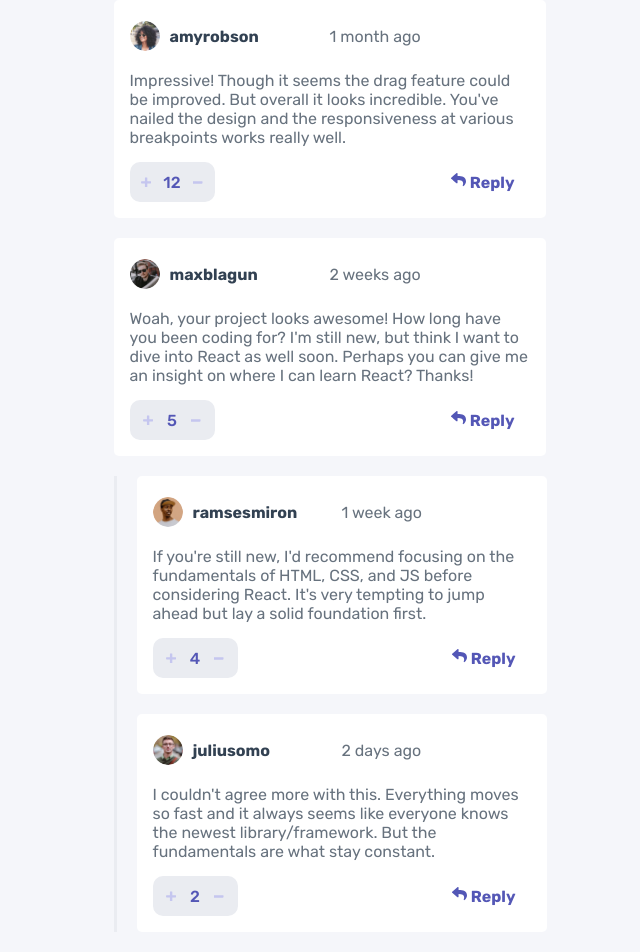
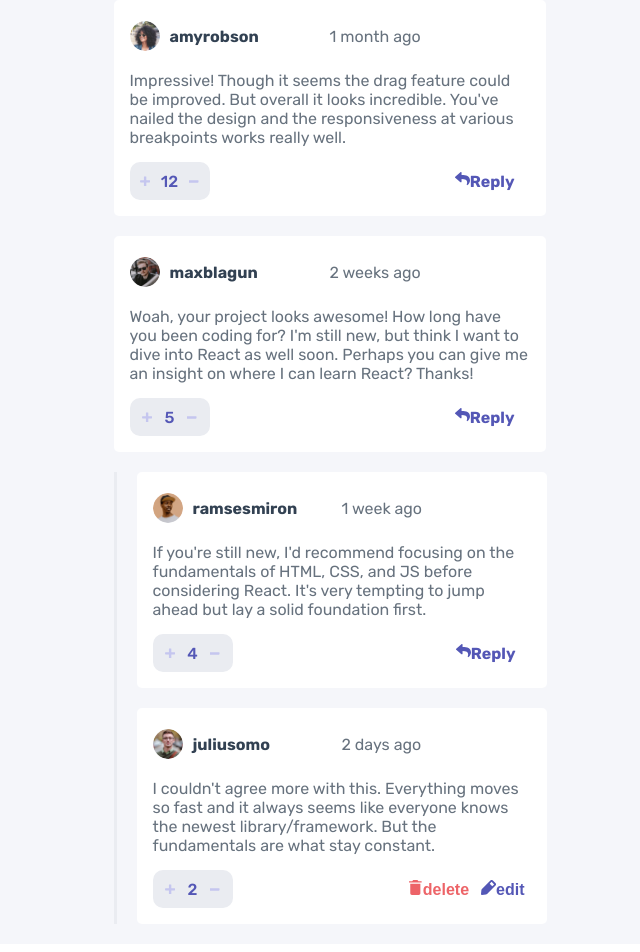
Before and after one commit to gomezjhon1022/interactive-comments-section-main, a React (Create React App) app: page / in a window 1280 px wide. Shown: the whole page, without its empty margins (310-950 px from the left). Built offline with nearby package versions, Linux system fonts and the light colour scheme.

Commit message:
Add: Button delete and edit when the comment is from username

```diff
--- a/src/App.css
+++ b/src/App.css
@@ -82,8 +82,8 @@ main {
 
 .score {
   grid-area: score;
-  height: 40px;
-  width: 85px;
+  height: 38px;
+  width: 80px;
   background-color: var(--light-gray);
   border-radius: 10px;
   display: flex;
@@ -120,6 +120,48 @@ main {
   font-weight: 700;
   justify-self: end;
   cursor: pointer;
+}
+.edit-delete {
+  grid-area: reply;
+  font-weight: 700;
+  justify-self: end;
+}
+
+.edit {
+  color: var(--moderate-blue);
+  border: none;
+  background-color: var(--white);
+  font-weight: 700;
+  font-size: var(--font-size-paragraph);
+  cursor: pointer;
+}
+.delete {
+  color: var(--soft-red);
+  border: none;
+  background-color: var(--white);
+  font-weight: 700;
+  font-size: var(--font-size-paragraph);
+  cursor: pointer;
+}
+
+.editIcon {
+  display: inline-block;
+  height: 15px;
+  width: 15px;
+  background-image: url(../public/images/icons/icon-edit.svg);
+  background-position: center;
+  background-repeat: no-repeat;
+  background-size: contain;
+}
+
+.deleteIcon {
+  display: inline-block;
+  height: 15px;
+  width: 15px;
+  background-image: url(../public/images/icons/icon-delete.svg);
+  background-position: center;
+  background-repeat: no-repeat;
+  background-size: contain;
 }
 
 .replyIcon {
--- a/src/App.js
+++ b/src/App.js
@@ -1,10 +1,19 @@
-import { Fragment, useState } from 'react';
+import { Fragment, useEffect, useState } from 'react';
 import './App.css';
 import jsonData from "./data/data.json";
 
 function Comment({comment, handleReply, handleScore, handleText, saveComment}) {
   const [showAddComment, setShowAddComment]=useState(false);
   const [userScored, setUserScored]=useState(false);
+  const [isCurrentUserComment, setIsCurrentUserComment] = useState(false);
+  const currentUser = "juliusomo"
+  useEffect(()=> {
+    if (currentUser && comment.user.username === currentUser) {
+      setIsCurrentUserComment(true);
+    } else {
+      setIsCurrentUserComment(false);
+    }
+  }, [currentUser, comment.user.username]);
 
   const toggleAddComment = ()=> {
     setShowAddComment(!showAddComment);
@@ -41,7 +50,17 @@ function Comment({comment, handleReply, handleScore, handleText, saveComment}) {
             <span className={`plus ${userScored?'invisible':''}`} onClick={()=>handleScoreClick(comment, 'plus')}></span>
               {comment.score}
             <span className={`minus ${userScored?'invisible':''}`} onClick={()=>handleScoreClick(comment,'minus')} ></span></div>
-          <div className='reply' onClick={handleReplyClick}><span className='replyIcon'></span> Reply</div>
+            {isCurrentUserComment?(
+              <div className='edit-delete'>
+                <button className='delete'><span className='deleteIcon'></span>delete</button>
+                <button className='edit'><span className='editIcon'></span>edit</button>
+              </div>
+            ):
+            <div className='reply' onClick={handleReplyClick}>
+              <span className='replyIcon'></span>
+            Reply
+            </div>
+            }
         </div>
       {showAddComment && (
         <div className='addComment__container'>
```
